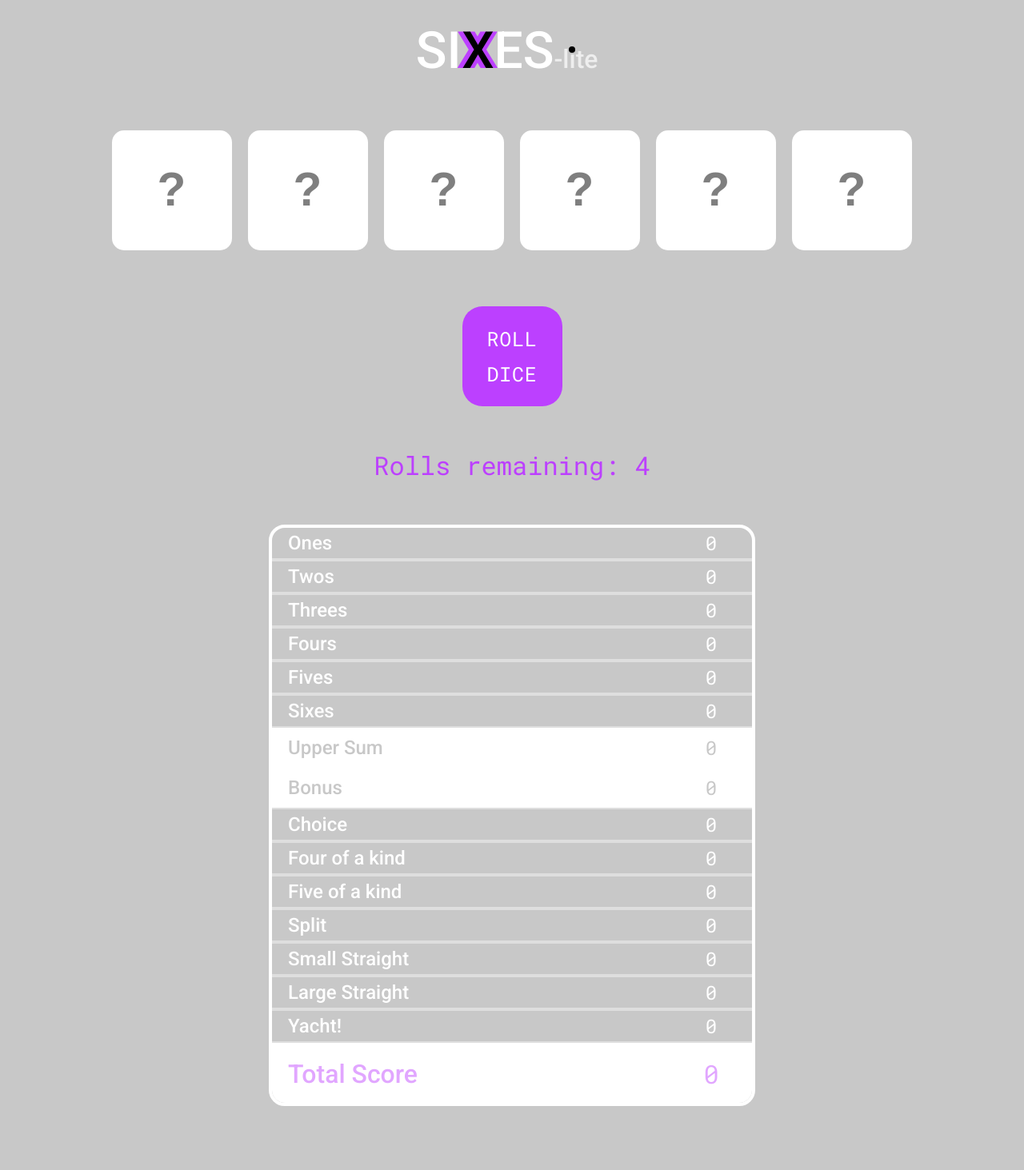
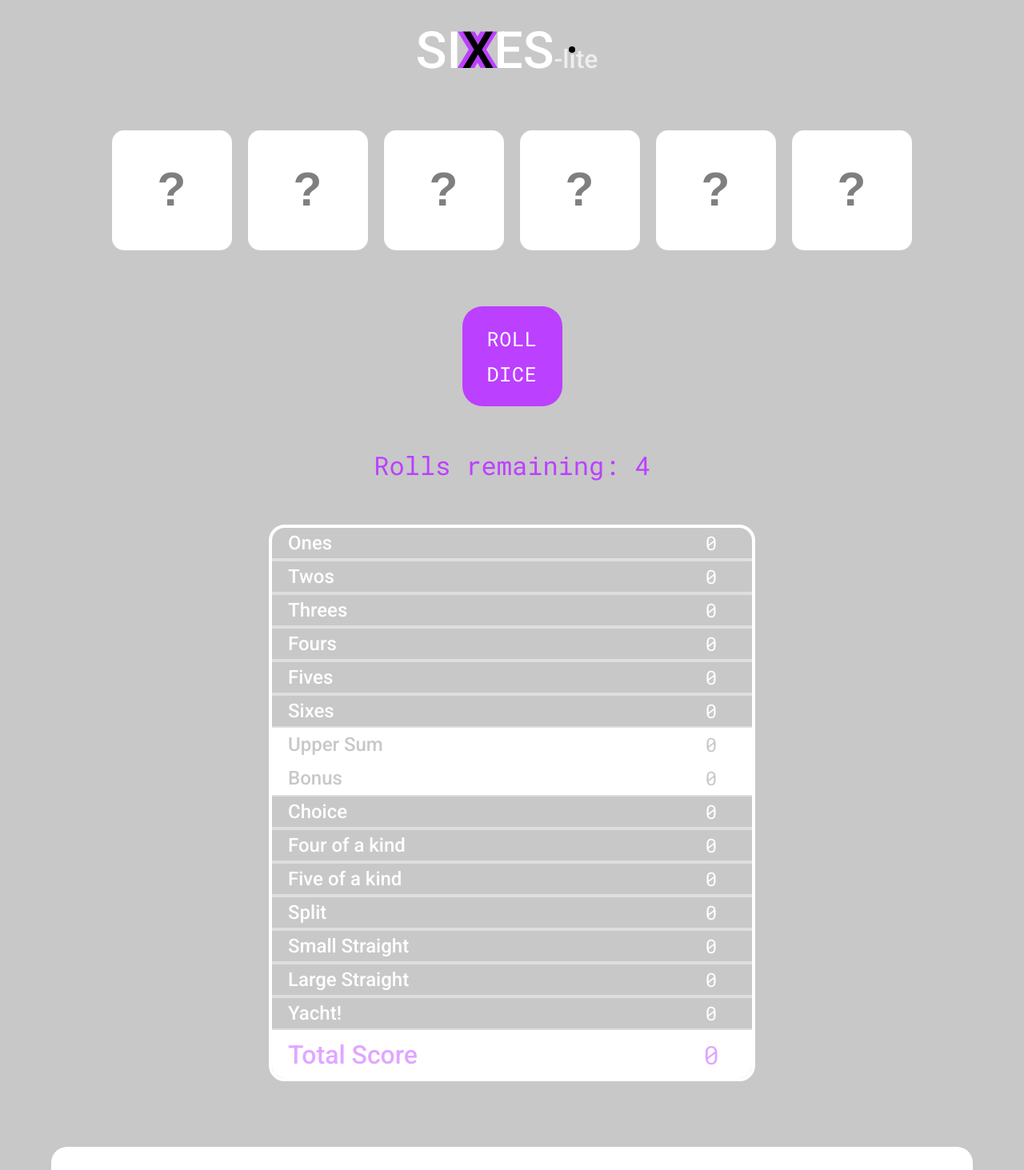
Before and after one commit to chriskstaton/SIXXES, a React (Vite) app: page / in a window 1280 px wide. Shown: the top 1463 px of the page at 80% size. Built offline with nearby package versions, Linux system fonts and the light colour scheme.

Commit message:
Smaller scoreboard height

```diff
--- a/src/Scoreboard.scss
+++ b/src/Scoreboard.scss
@@ -38,20 +38,20 @@ $scoreboard-border: 4px solid rgba(255, 255, 255, 0.4);
 		.upper-sum {
 			background-color: white;
 			color: rgb(200, 200, 200);
-			height: 50px;
+			height: 40px;
 			cursor: default;
 		}
 
 		.bonus {
 			background-color: white;
 			color: rgb(200, 200, 200);
-			height: 50px;
+			height: 40px;
 			cursor: default;
 		}
 
 		.total-score {
 			color: #e1a6ff;
-			height: 75px;
+			height: 60px;
 			border: none;
 			background-color: white;
 			font-size: xx-large;
```
